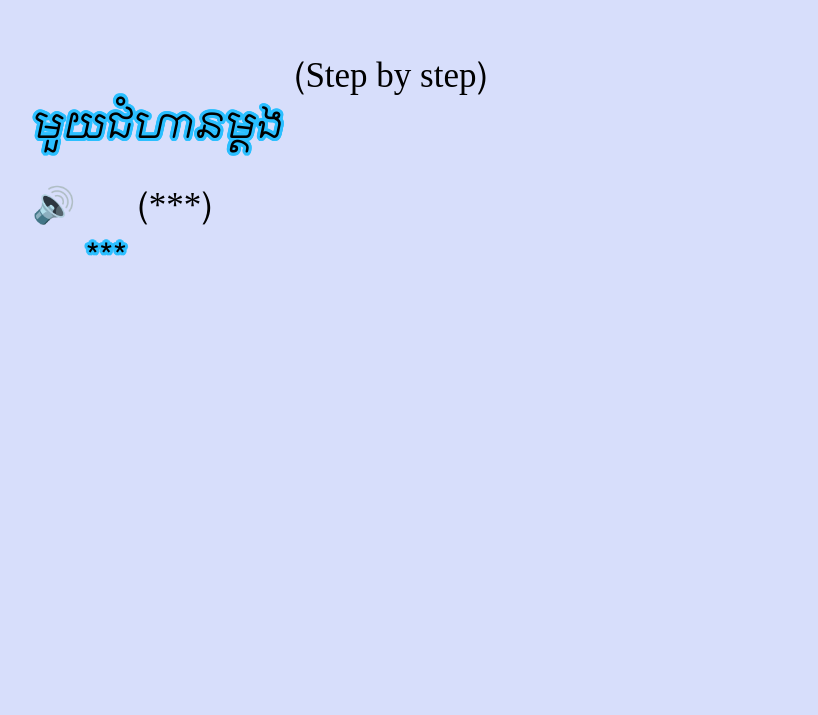
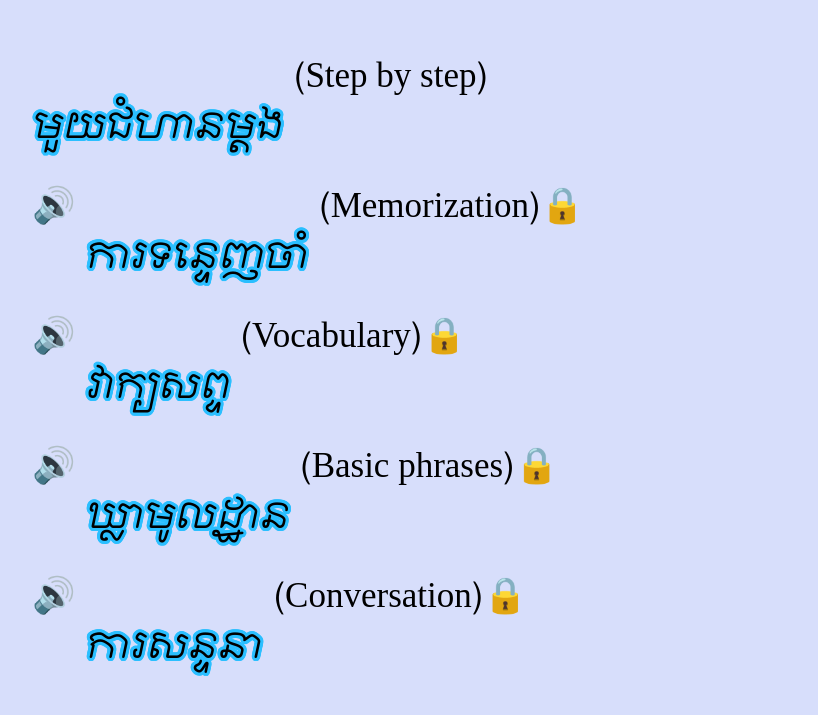
Before and after one commit to demisart/khmer, a plain HTML site: page CONT/02step/step.html in a window 1280 px wide. Shown: the part 159-874 px from the top of the page, without its empty margins (58-876 px from the left). Before the commit the page ends 800 px from the top, so only its background shows below. Drawn offline with Linux system fonts and the light colour scheme.

Commit message:
Add files via upload

```diff
--- a/CONT/02step/step.html
+++ b/CONT/02step/step.html
@@ -68,10 +68,18 @@ link.src = '';
 </center>
 <div>
 <pre>
-	<a href=""><ruby><span id="borda">មួយជំហានម្តង</span><rt><font color="#F66026"></font></rt></ruby> (<font face="Source Han Sans TC Light">Step by step</font>)</font>
-	<a href="javascript:void(0);" onmousedown="step.play()"><font color="#F66026">🔊</font></a> <a href="CONT/02step/step.html"><ruby><span id="borda">***</span><rt><font color="#F66026"></font></rt></ruby> (<font face="Source Han Sans TC Light">***</font>)</a>
+	<a href=""><ruby><span id="borda">មួយជំហានម្តង</span><rt><font color="#F66026"></font></rt></ruby> (<font face="Source Han Sans TC Light">Step by step</font>)</font></a>
+	<a href="javascript:void(0);" onmousedown="step.play()"><font color="#F66026">🔊</font></a> <a href="CONT/02step/step.html"><ruby><span id="borda">ការទន្ទេញចាំ</span><rt><font color="#F66026"></font></rt></ruby> (<font face="Source Han Sans TC Light">Memorization</font>)</a>🔒
+	<a href="javascript:void(0);" onmousedown="step.play()"><font color="#F66026">🔊</font></a> <a href="CONT/02step/step.html"><ruby><span id="borda">វាក្យសព្ទ</span><rt><font color="#F66026"></font></rt></ruby> (<font face="Source Han Sans TC Light">Vocabulary</font>)</a>🔒
+	<a href="javascript:void(0);" onmousedown="step.play()"><font color="#F66026">🔊</font></a> <a href="CONT/02step/step.html"><ruby><span id="borda">ឃ្លាមូលដ្ឋាន</span><rt><font color="#F66026"></font></rt></ruby> (<font face="Source Han Sans TC Light">Basic phrases</font>)</a>🔒
+	<a href="javascript:void(0);" onmousedown="step.play()"><font color="#F66026">🔊</font></a> <a href="CONT/02step/step.html"><ruby><span id="borda">ការសន្ទនា</span><rt><font color="#F66026"></font></rt></ruby> (<font face="Source Han Sans TC Light">Conversation</font>)</a>🔒
 
 </pre>
+
+<!--
+ការចងចាំ  remembrance, or remembering
+-->
+
 </div>
 
 </body>
```
